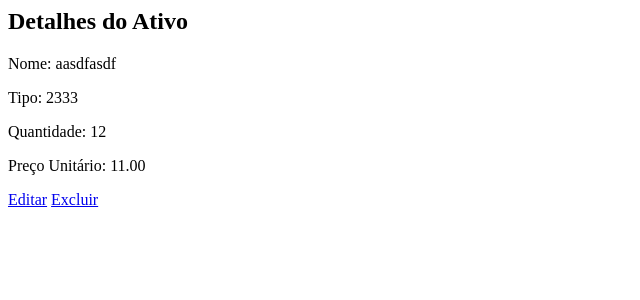
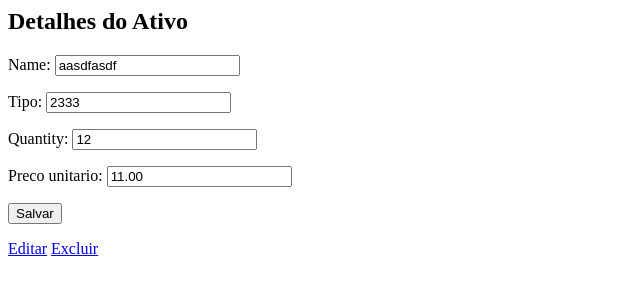
Before and after one commit to Alacrost/iPocket, a Django app: page /ativos/editar/13/ in a window 1280 px wide. Shown: the top 300 px of the page, without its empty margins (0-640 px from the left). Run offline with Django 5.2, Linux system fonts and the light colour scheme; data comes from the database, SQL or seed files in the repository; both versions use the stored data as it was after the commit.

Commit message:
Create/Update/Delete DONE

```diff
--- a/ipocket/apipocket/templates/editar_ativo.html
+++ b/ipocket/apipocket/templates/editar_ativo.html
@@ -2,10 +2,13 @@
 
 {% block content %}
 <h2>Detalhes do Ativo</h2>
-<p>Nome: {{ ativo.name }}</p>
-<p>Tipo: {{ ativo.tipo }}</p>
-<p>Quantidade: {{ ativo.quantity }}</p>
-<p>Preço Unitário: {{ ativo.preco_unitario }}</p>
+<form method="post" action="">
+    {% csrf_token %}
+    {{ form.as_p }}
+    <button type="submit">Salvar</button>
+</form>
+
 <a href="{% url 'editar_ativo' pk=ativo.pk %}">Editar</a>
+{% csrf_token %}
 <a href="{% url 'excluir_ativo' pk=ativo.pk %}">Excluir</a>
 {% endblock %}
--- a/ipocket/apipocket/urls.py
+++ b/ipocket/apipocket/urls.py
@@ -2,7 +2,7 @@ from django.urls import path
 from .views import lista_ativos, detalhes_ativo, novo_ativo, editar_ativo, excluir_ativo
 
 urlpatterns = [
-    path('ativos/', lista_ativos, name='lista_ativos'),
+    path('', lista_ativos, name='lista_ativos'),
     path('ativos/<int:pk>/', detalhes_ativo, name='detalhes_ativo'),
     path('ativos/novo/', novo_ativo, name='novo_ativo'),
     path('ativos/editar/<int:pk>/', editar_ativo, name='editar_ativo'),
--- a/ipocket/apipocket/views.py
+++ b/ipocket/apipocket/views.py
@@ -19,25 +19,26 @@ def novo_ativo(request):
         if form.is_valid():
             ativo = form.save(commit=False)
             ativo.save()
-            return redirect('lista_ativos.html')
+            return redirect('lista_ativos')
     else:
         form = AtivoForm()
     return render(request, 'novo_ativo.html', {'form': form})
 
 
 def editar_ativo(request, pk):
+
     ativo = get_object_or_404(Ativo, pk=pk)
     if request.method == 'POST':
         form = AtivoForm(request.POST, instance=ativo)
         if form.is_valid():
             form.save()
-            return redirect('lista_ativos.html')
+            return redirect('lista_ativos')
     else:
         form = AtivoForm(instance=ativo)
     return render(request, 'editar_ativo.html', {'form': form, 'ativo': ativo})
 
 
-def excluir_ativo(pk):
+def excluir_ativo(request, pk):
     ativo = get_object_or_404(Ativo, pk=pk)
     ativo.delete()
-    return redirect('lista_ativos.html')
+    return redirect('lista_ativos')
```
Also changed, not shown: ipocket/db.sqlite3.
